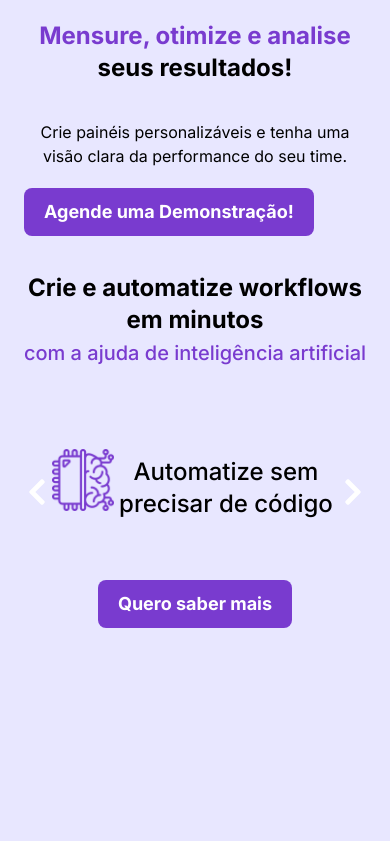
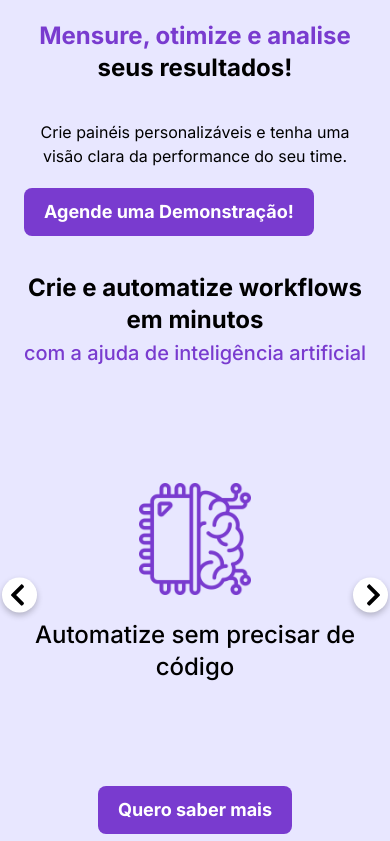
Before and after one commit to the-almeida/galileosoft.com.br, a Next.js app: page /pipefy in a window 390 px wide. Shown: the part 1156-1997 px from the top of the page. Built offline with nearby package versions, Linux system fonts and the light colour scheme.

Commit message:
fixing carousel responsiveness

```diff
--- a/app/contato/page.tsx
+++ b/app/contato/page.tsx
@@ -8,7 +8,6 @@ import { FaInstagram } from "react-icons/fa"
 import PrimaryHeading from "@/components/PrimaryHeading"
 import SecundaryText from "@/components/SecundaryText"
 import SecundaryHeading from "@/components/SecundaryHeading"
-import PrimaryText from "@/components/PrimaryText"
 
 export default function Contato() {
   return (
--- a/components/Carousel.tsx
+++ b/components/Carousel.tsx
@@ -1,8 +1,7 @@
 "use client"
-import React from 'react';
-import { useState } from 'react';
-import { FaChevronLeft, FaChevronRight } from 'react-icons/fa';
-import styles from './carousel.module.css';
+import { useState } from "react";
+import { FaChevronLeft, FaChevronRight } from "react-icons/fa";
+import styles from "./carousel.module.css";
 
 
 interface CarouselProps {
@@ -10,57 +9,52 @@ interface CarouselProps {
 }
 
 export default function Carousel({ children: slides }: CarouselProps) {
-  const [activeSlide, setActiveSlide] = useState(0)
-  const maxSlides = slides.length
-  const slideWidthPercentage = 100 / maxSlides
-
-  const previousSlide = () => {
-    const prevSlide = activeSlide - 1
-    const lastSlide = slides.length - 1
-
-    if (prevSlide >= 0)
-      setActiveSlide(prevSlide)
-    else
-      setActiveSlide(lastSlide)
-  }
-  const nextSlide = () => {
-    const nextSlide = activeSlide + 1
-    const firstSlide = 0
-
-    if (nextSlide < slides.length)
-      setActiveSlide(nextSlide)
-    else
-      setActiveSlide(firstSlide)
-  }
+  const [currentSlide, setCurrentSlide] = useState(0);
 
   return (
-    <div className={styles.carousel}>
-      <div className={styles.slider} style={{ transform: `translate(-${activeSlide * slideWidthPercentage}%)`, width: `${maxSlides * 100}%` }}>
+    <div className={styles.wrapper}>
+      <i
+        className="flex z-50"
+        onClick={() => {
+          setCurrentSlide((prevSlide) =>
+            prevSlide === 0 ? slides.length - 1 : prevSlide - 1
+          );
+        }}
+      >
+        <FaChevronLeft id="left"
+          className="text-black mx-auto my-auto"
+          size={25}
+        />
+      </i>
+      <ul
+        className={styles.carousel}
+      >
         {slides.map((slide, index) => (
-          <div key={index} className={`${slide.props.className} ${styles.slide}`}>
+          <li
+            key={index}
+            className={`${slide.props.className} ${styles.card}`}
+            style={{
+              transform: `translateX(-${currentSlide * 100}%)`,
+              transition: "transform 0.3s ease-in-out",
+            }}
+          >
             {slide.props.children}
-          </div>
+          </li>
         ))}
-      </div>
-      <div className={styles.controls}>
-        <a
-          onClick={previousSlide}
-          className={styles.arrowLeft}
-        >
-          <FaChevronLeft
-            size={30}
-          />
-        </a>
-
-        <a
-          onClick={nextSlide}
-          className={styles.arrowRight}
-        >
-          <FaChevronRight
-            size={30}
-          />
-        </a>
-      </div>
+      </ul>
+      <i
+        className="flex z-50"
+        onClick={() => {
+          setCurrentSlide((prevSlide) =>
+            prevSlide === slides.length - 1 ? 0 : prevSlide + 1
+          );
+        }}
+      >
+        <FaChevronRight
+          className="text-black mx-auto my-auto"
+          size={25}
+        />
+      </i>
     </div>
   )
 }
--- a/components/carousel.module.css
+++ b/components/carousel.module.css
@@ -1,30 +1,82 @@
-.carousel {
+.wrapper {
+  max-width: 1024px;
+  width: 100%;
   position: relative;
 }
-.slider {
-  height: 100%;
-  display: flex;
-  transition: all 0.3s;
+
+.wrapper i {
+  top: 50%;
+  height: 40px;
+  width: 40px;
+  cursor: pointer;
+  position: absolute;
+  text-align: center;
+  background: #fff;
+  border-radius: 50%;
+  box-shadow: 0 3px 6px rgba(0, 0, 0, 0.23);
+  transform: translateY(-50%);
+  transition: transform 0.1s linear;
 }
-.slide{
-  flex-basis: 100%;
+
+.wrapper i:active {
+  transform: translateY(-50%) scale(0.85);
+}
+
+.wrapper i:first-child {
+  padding-right: 5px;
+  left: -20px;
+}
+
+.wrapper i:last-child {
+  padding-left: 5px;
+  right: -20px;
+}
+
+.wrapper .carousel {
+  display: grid;
+  grid-auto-flow: column;
+  grid-auto-columns: 100%;
+  overflow-x: auto;
+  scroll-snap-type: x mandatory;
+  gap: 5px;
+  border-radius: 8px;
+  scroll-behavior: smooth;
+  scrollbar-width: none;
+}
+
+.carousel::-webkit-scrollbar {
+  display: none;
+}
+
+.carousel :where(.card) {
   display: flex;
   justify-content: center;
   align-items: center;
-  margin: 0 40px;
 }
-.controls {
-  position: absolute;
-  top: calc(50% - 15px);
-  width: 100%;
+
+.carousel .card {
+  scroll-snap-align: start;
+  height: 342px;
+  list-style: none;
+  cursor: pointer;
+  padding-bottom: 15px;
+  flex-direction: column;
+  border-radius: 8px;
 }
-.arrowLeft{
-  position: absolute;
-  cursor: pointer;
-  left: 10px;
+
+@media screen and (max-width: 600px) {
+  .wrapper i {
+    height: 35px;
+    width: 35px;
+    line-height: 35px;
+  }
+  .wrapper i:first-child {
+    padding-right: 5px;
+    left: -10px;
+  }
+
+  .wrapper i:last-child {
+    padding-left: 5px;
+    right: -10px;
+  }
 }
-.arrowRight{
-  position: absolute;
-  cursor: pointer;
-  right: 10px;
-}
```
